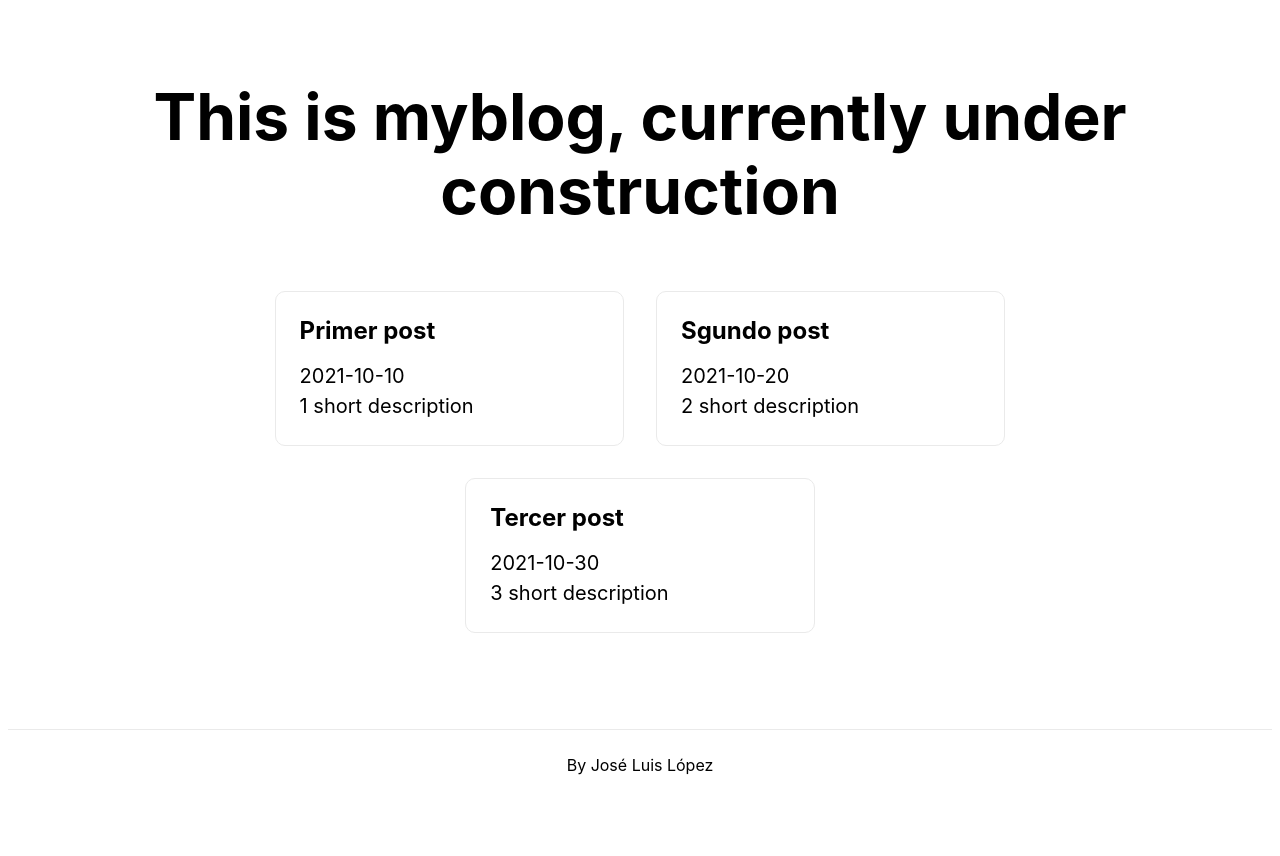
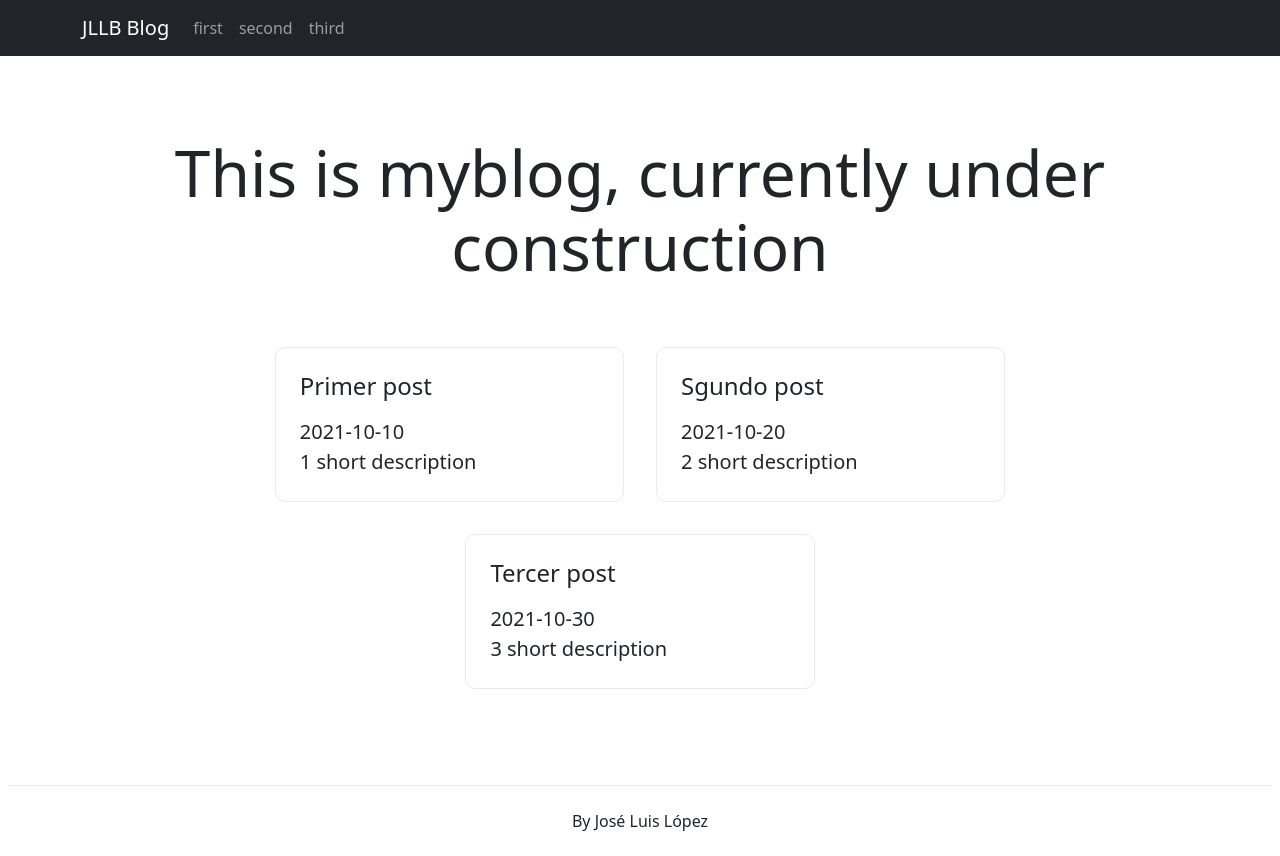
Before and after one commit to PepeluDev/jllb-blog, a Next.js app: page / in a window 1280 px wide. Before the commit the page ends 800 px from the top, so only its background shows below. Built offline with nearby package versions, Linux system fonts and the light colour scheme.

Commit message:
Add basic React-bootstrap NavBar

```diff
--- /dev/null
+++ b/components/MyNavbar.js
@@ -0,0 +1,34 @@
+import { Navbar, Nav, Container } from "react-bootstrap";
+import Link from 'next/link'
+
+const navLinks = [
+  { title: `first`, path: `firstPost` },
+  { title: `second`, path: `secondPost` },
+  { title: `third`, path: `thirdPost` }
+];
+
+function MyNavbar() {
+  return (
+    <>
+      <Navbar collapseOnSelect fixed="top" sticky="top" expand="lg" bg="dark" variant="dark">
+        <Container>
+        <Link href="/" passHref>
+            <Navbar.Brand href="#home">
+                JLLB Blog
+                </Navbar.Brand>
+            </Link>
+        <Navbar.Toggle aria-controls="basic-navbar-nav" />
+        <Navbar.Collapse id="basic-navbar-nav">
+          <Nav className="me-auto">
+            {navLinks.map(({ title, path }) => {
+              return <Link key={path} href={`/${path}`} passHref><Nav.Link >{title}</Nav.Link></Link>;
+            })}
+          </Nav>
+          </Navbar.Collapse>
+        </Container>
+      </Navbar>
+    </>
+  );
+}
+
+export default MyNavbar;
--- a/package.json
+++ b/package.json
@@ -9,10 +9,12 @@
     "lint": "next lint"
   },
   "dependencies": {
+    "bootstrap": "^5.1.1",
     "gray-matter": "^4.0.3",
     "next": "11.1.2",
     "next-mdx-remote": "^3.0.6",
     "react": "17.0.2",
+    "react-bootstrap": "^2.0.0-rc.1",
     "react-dom": "17.0.2"
   },
   "devDependencies": {
--- a/pages/[slug].js
+++ b/pages/[slug].js
@@ -1,9 +1,12 @@
 import { MDXRemote } from "next-mdx-remote";
 import { getFileBySlug, getFiles } from "../lib/mdx"
+import styles from '../styles/Home.module.css'
 
 export default function Post({source,frontmatter}) {
     return (
-            <MDXRemote {...source}/>
+            <main className={styles.main}>
+                <MDXRemote {...source}/>
+            </main>
     )
 }
 
--- a/pages/_app.js
+++ b/pages/_app.js
@@ -1,7 +1,14 @@
 import '../styles/globals.css'
+import 'bootstrap/dist/css/bootstrap.min.css';
+import MyNavbar from '../components/MyNavbar';
 
 function MyApp({ Component, pageProps }) {
-  return <Component {...pageProps} />
+  return (
+    <>
+      <MyNavbar/>
+      <Component {...pageProps} />
+  </>
+  )
 }
 
 export default MyApp
--- a/pages/index.js
+++ b/pages/index.js
@@ -13,7 +13,6 @@ export default function Home({ posts }) {
         <meta name="description" content="Generated by create next app" />
         <link rel="icon" href="/favicon.ico" />
       </Head>
-
       <main className={styles.main}>
         <h1 className={styles.title}>This is myblog, currently under construction</h1>
         <div className={styles.grid}>
```
Also changed, not shown: 1 other file (tests, documents, lock files or other folders).
